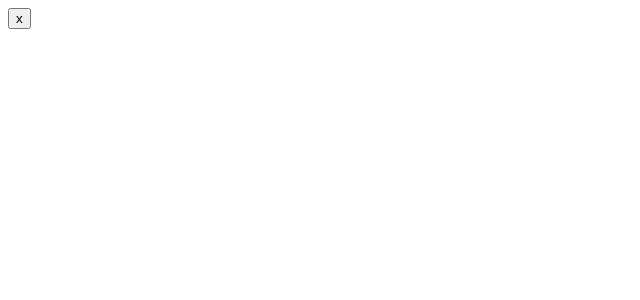
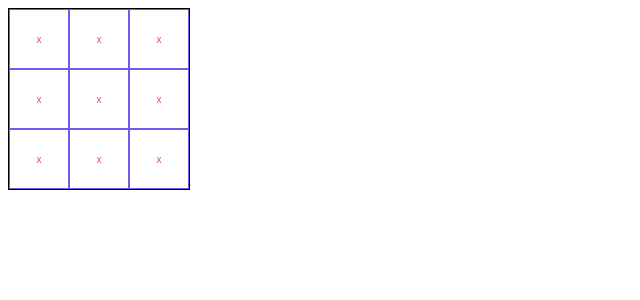
Before and after one commit to andersongarciapinheiro/15dias-de-react, a React (Create React App) app: page / in a window 1280 px wide. Shown: the top 300 px of the page, without its empty margins (0-640 px from the left). Built offline with nearby package versions, Linux system fonts and the light colour scheme.

Commit message:
intermediate challenge

```diff
--- /dev/null
+++ b/src/components/BoardCollab/index.js
@@ -0,0 +1,49 @@
+// import React from "react";
+// import "./styles.css";
+
+// const BoardCollab = props => (
+
+//   <article className="board">{props.children}</article>
+
+// );
+
+// export default BoardCollab;
+
+
+//###########################################
+
+
+// import React from "react";
+// import "./styles.css";
+
+// const BoardCollab = (children) => (
+
+//   <article className="board">{children}</article>
+
+// );
+
+// export default BoardCollab;
+
+
+import React from "react";
+import "./styles.css";
+import SquareCollab from "../SquareCollab/index.js";
+
+const squares = [];
+
+const squaresCollab = qtd => {
+  for(let i = 0; squares.length < qtd; i++) {
+    //key={i} <- cria uma identidade para o component se nao tiver
+    //key ele vai entender que sao components iguais e vai dar erro !
+    squares.push(<SquareCollab key={i}/>)
+  }
+  return squares;
+}
+
+
+
+const BoardCollab = ({qtd}) => (
+  <article className="board">{squaresCollab(qtd)}</article>
+);
+
+export default BoardCollab;
--- /dev/null
+++ b/src/components/BoardCollab/styles.css
@@ -0,0 +1,4 @@
+.board {
+  width: 180px;
+  border: 1px solid black;
+}
--- a/src/components/SquareCollab/index.js
+++ b/src/components/SquareCollab/index.js
@@ -1,8 +1,9 @@
 import React from "react";
+import "./styles.css";
 
 const SquareCollab = () => (
 
-  <button>x</button>
+  <button className="square-collab">x</button>
 
 );
 
--- /dev/null
+++ b/src/components/SquareCollab/styles.css
@@ -0,0 +1,8 @@
+.square-collab {
+  background-color: transparent;
+  border: 1px solid #6c5ce7;
+  width: 60px;
+  height: 60px;
+  font-size: 10px;
+  color: #e84393;
+}
```
Also changed, not shown: src/App.js (+23 -2 lines).
